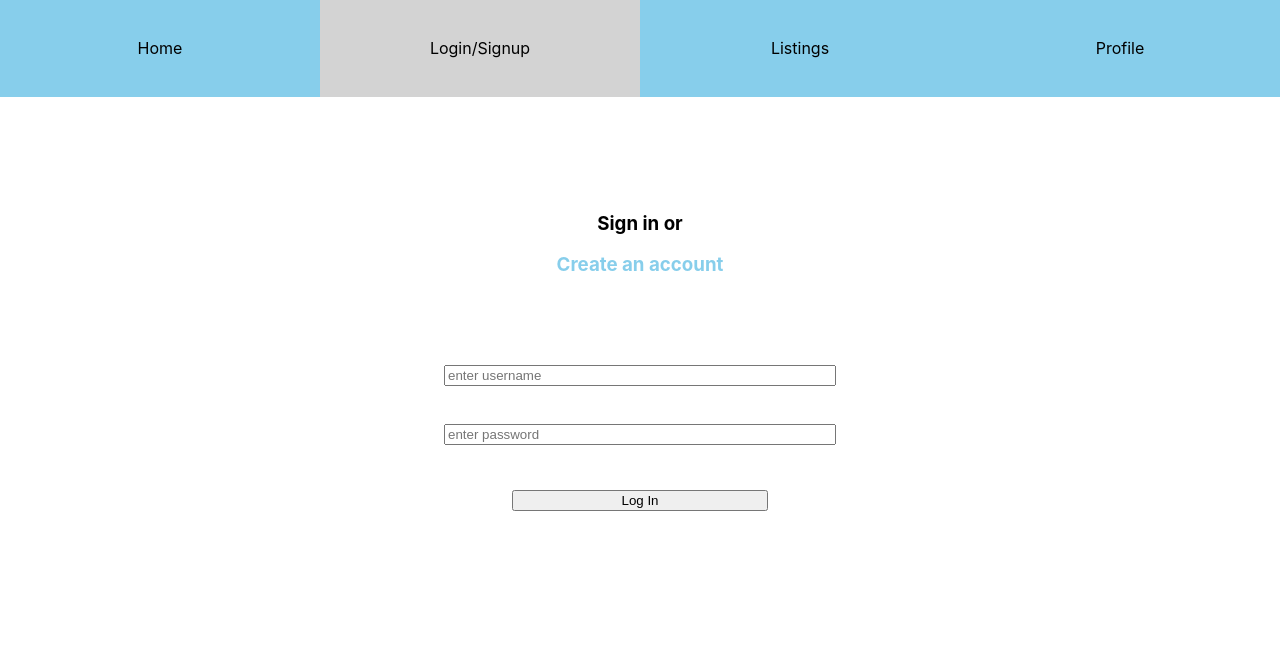
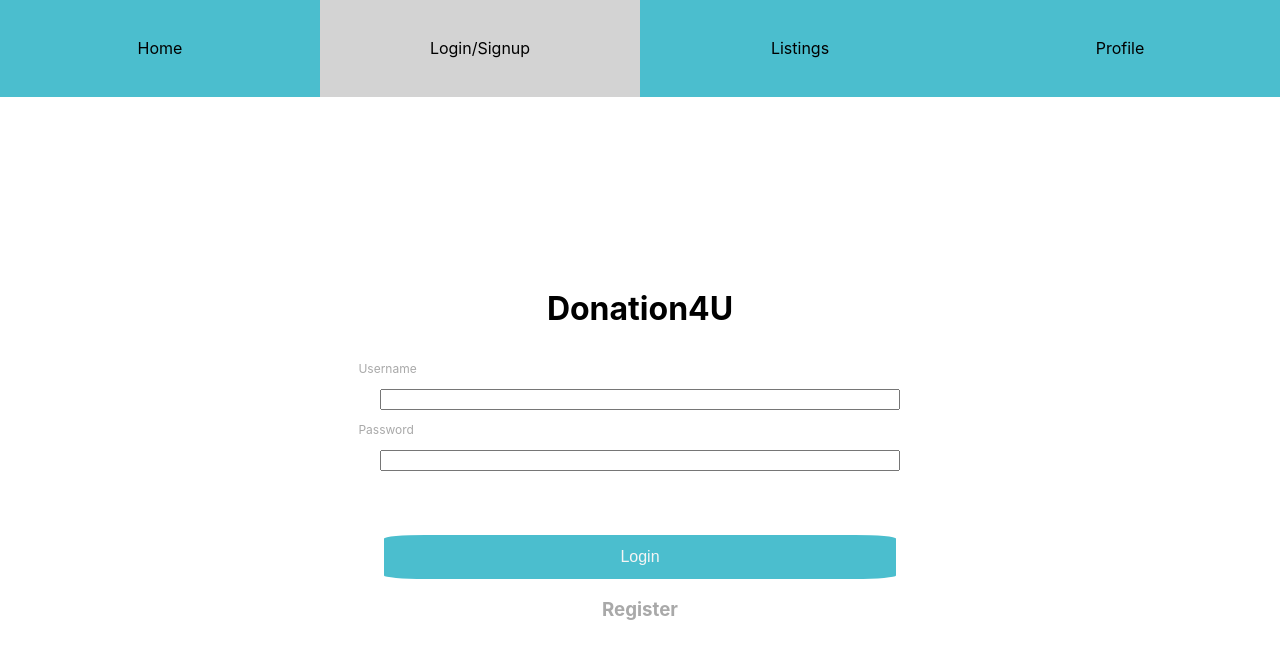
Before and after one commit to stephenpark7/hackathon-ppex, a React (Create React App) app in the folder client/: page /login in a window 1280 px wide. Shown: the top 658 px of the page. Built offline with nearby package versions, Linux system fonts and the light colour scheme.

Commit message:
more work on condition rendering of buttons

```diff
--- a/client/src/App.css
+++ b/client/src/App.css
@@ -24,7 +24,9 @@ margin-top: 5%;
 }
 
 .toggle-login{
-color: skyblue;
+color: darkgray;
+text-align: center;
+font: 80%
 }
 
 .toggle-login:hover{
@@ -32,9 +34,8 @@ color: skyblue;
 }
 
 .login-and-signup-form-fields{
-  width: 30%;
+  width: 40%;
   height: 5%;
-  margin: 1.5%;
 }
 
 .containers-for-login-page{
@@ -45,9 +46,14 @@ color: skyblue;
 }
 
 .submit-buttons{
-  width: 20%;
-  height: 5%;
-  margin-top: 2%;
+  width: 40%;
+  margin-top: 5%;
+  background-color: rgb(75, 190, 206);
+  border: 0;
+  padding: 1%;
+  color: whitesmoke;
+  border-radius: 8% 8% 8% 8%;
+  font-size: 100%
 }
 
 .tabs{
@@ -67,10 +73,6 @@ color: skyblue;
 }
 
 .forms{
-  text-align: center;
-}
-
-.heading-for-forms{
   text-align: center;
 }
 
@@ -181,3 +183,10 @@ padding-top: 2%;
   margin-left: 38%;
   height: 10%
 }
+
+.login-labels{
+  text-align: left;
+  margin-left: 28%;
+  font-size: 75%;
+  color: darkgray
+}
--- a/client/src/App.js
+++ b/client/src/App.js
@@ -62,7 +62,8 @@ goToDonationListingShowPage=(donation)=>{
     aShowPageIsExpanded: true,
     currentlyExpandedListing: donation,
     createdANewListing: false,
-    typeOfListingExpanded: "donation"
+    typeOfListingExpanded: "donation",
+    profileListingExpanded: false
   })
 }
 
@@ -73,7 +74,8 @@ goToRequestListingShowPage=(request)=>{
     aShowPageIsExpanded: true,
     currentlyExpandedListing: request,
     createdANewListing: false,
-    typeOfListingExpanded: "request"
+    typeOfListingExpanded: "request",
+    profileListingExpanded: false
   })
 }
 
@@ -88,8 +90,7 @@ returnToListingsIndex=()=>{
     typeOfListingExpanded: "",
     newDirectRequestForItem: false,
     newDirectRequestToDonate: false,
-    showSubmissionPage: false
-
+    showSubmissionPage: false,
   })
 }
 
@@ -122,7 +123,8 @@ goToDonationListingShowPageFromProfile=(donation)=>{
     currentlyExpandedListing: donation,
     profileListingExpanded: true,
     createdANewListing: false,
-    typeOfListingExpanded: "user's donation listing"
+    showSubmissionPage: false,
+    typeOfListingExpanded: "donation listing"
   })
 }
 
@@ -134,7 +136,8 @@ goToRequestListingShowPageFromProfile=(request)=>{
     currentlyExpandedListing: request   ,
     profileListingExpanded: true,
     createdANewListing: false,
-    typeOfListingExpanded: "user's request listing expanded"
+    showSubmissionPage: false,
+    typeOfListingExpanded: "request listing"
   })
 }
 
@@ -146,6 +149,7 @@ goToDirectRequestFromProfile=(request)=>{
     currentlyExpandedListing: request   ,
     profileListingExpanded: true,
     createdANewListing: false,
+    showSubmissionPage: false,
     typeOfListingExpanded: "direct request"
   })
 }
@@ -158,8 +162,37 @@ goToDirectDonationFromProfile=(request)=>{
     currentlyExpandedListing: request   ,
     profileListingExpanded: true,
     createdANewListing: false,
+    showSubmissionPage: false,
     typeOfListingExpanded: "direct donation"
   })
+}
+
+goToApprovedRequestsFromProfile=(request)=>{
+this.setState({
+  requestListingShowPageExpanded: true,
+  donationListingShowPageExpanded: false,
+  aShowPageIsExpanded: true,
+  currentlyExpandedListing: request,
+  profileListingExpanded: true,
+  createdANewListing: false,
+  showSubmissionPage: false,
+  typeOfListingExpanded: "approved requests"
+})
+
+}
+
+goToAcceptedDonationsFromProfile=(donation)=>{
+  this.setState({
+    requestListingShowPageExpanded: true,
+    donationListingShowPageExpanded: false,
+    aShowPageIsExpanded: true,
+    currentlyExpandedListing: donation,
+    profileListingExpanded: true,
+    createdANewListing: false,
+    showSubmissionPage: false,
+    typeOfListingExpanded: "accepted donations"
+  })
+
 }
 
 initiateNewRequestForItem=(item)=>{
@@ -235,11 +268,16 @@ initiateNewRequestToDonate=(item)=>{
       createNewDirectRequestToDonate={this.createNewDirectRequestToDonate}
       newDirectRequestForItem={this.state.newDirectRequestForItem}
       newDirectRequestToDonate={this.state.newDirectRequestToDonateItem}
-      showSubmissionPage={this.state.showSubmissionPage}/>}></Route>
+      showSubmissionPage={this.state.showSubmissionPage}
+      typeOfListingExpanded={this.state.typeOfListingExpanded}/>}></Route>
 
       <Route exact path= '/profile' render={(renderProps)=> <Profile {...renderProps}
       goToRequestListingShowPageFromProfile={this.goToRequestListingShowPageFromProfile}
       goToDonationListingShowPageFromProfile={this.goToDonationListingShowPageFromProfile}
+      goToDirectRequestFromProfile={this.goToDirectRequestFromProfile}
+      goToDirectDonationFromProfile={this.goToDirectDonationFromProfile}
+      goToApprovedRequestsFromProfile={this.goToApprovedRequestsFromProfile}
+      goToAcceptedDonationsFromProfile={this.goToAcceptedDonationsFromProfile}
       aShowPageIsExpanded={this.state.aShowPageIsExpanded}
       requestListingShowPageExpanded={this.state.requestListingShowPageExpanded}
       donationListingShowPageExpanded={this.state.donationListingShowPageExpanded}
@@ -252,7 +290,9 @@ initiateNewRequestToDonate=(item)=>{
       requestorAcceptedDonations={this.state.requestorAcceptedDonations}
       donorApprovedRequests={this.state.donorApprovedRequests}
       donorDirectRequestsReceived={this.state.donorDirectRequestsReceived}
-      donorListings={this.state.donorListings}/>}></Route>
+      donorListings={this.state.donorListings}
+      typeOfListingExpanded={this.state.typeOfListingExpanded}
+      />}></Route>
 
      </Switch>
 
--- a/client/src/Listings.js
+++ b/client/src/Listings.js
@@ -111,7 +111,8 @@ formCompleted=(event)=>{
                 profileListingExpanded={this.props.profileListingExpanded}
                 userType={this.props.userType}
                 initiateNewRequestForItem={this.props.initiateNewRequestForItem}
-                initiateNewRequestToDonate={this.props.initiateNewRequestToDonate}/>
+                initiateNewRequestToDonate={this.props.initiateNewRequestToDonate}
+                typeOfListingExpanded={this.props.typeOfListingExpanded}/>
         )
     }
 }
--- a/client/src/Login.js
+++ b/client/src/Login.js
@@ -74,16 +74,19 @@ toggleSignIn=()=>{
                 <p className="login--and-signup-messages">{this.state.SuccessMessage}</p>
                 }
 
-            <h3 className= "heading-for-forms">Create an account or <p className="toggle-login" onClick= {this.toggleSignIn}>Sign in</p>
-</h3>
+            <h1 className="heading">Donation4U</h1>
 
             <form onSubmit={this.submitSignupForm} className= "forms">
-                <input className="login-and-signup-form-fields" type="text" name="signupUsername" value={this.state.signupUsername} placeholder="create username" onChange={this.formFilledOut}/>
+                <p className="login-labels">Username</p>
+                <input className="login-and-signup-form-fields" type="text" name="signupUsername" value={this.state.signupUsername} onChange={this.formFilledOut}/>
+                <p className="login-labels">Password</p>
+                <input className="login-and-signup-form-fields" type="text" name="signupPassword" value={this.state.signupPassword} onChange={this.formFilledOut}/>
                 <br></br>
-                <input className="login-and-signup-form-fields" type="text" name="signupPassword" value={this.state.signupPassword} placeholder="enter a password" onChange={this.formFilledOut}/>
-                <br></br>
-                <input className="submit-buttons" type="submit" value="Sign up" />
+                <input className="submit-buttons" type="submit" value="Register" />
             </form>
+
+            <h3 className="toggle-login" onClick= {this.toggleSignIn}>Login</h3>
+
 
             </div>
 
@@ -97,9 +100,6 @@ toggleSignIn=()=>{
                 <p className="login--and-signup-messages">{this.state.SuccessMessage}</p>
                 }
 
-            <h3 className= "heading-for-forms">Sign in or <p className= "toggle-login" onClick= {this.toggleSignIn}>Create an account</p></h3>
-
-
             {
             this.state.errors ?
             <p className="login-messages">{this.state.errors}</p>
@@ -107,13 +107,18 @@ toggleSignIn=()=>{
             <p className="login-messages">{this.state.SuccessMessage}</p>
              }
 
+            <h1 className="heading">Donation4U</h1>
+
             <form onSubmit={this.loginFormSubmitted} className= "forms">
-                <input className="login-and-signup-form-fields" type="text" name="loginUsername" value={this.state.loginUsername} placeholder="enter username" onChange={this.formFilledOut}/>
+                <p className="login-labels">Username</p>
+                <input id="username" className="login-and-signup-form-fields" type="text" name="loginUsername" value={this.state.loginUsername} onChange={this.formFilledOut}/>
+                <p className="login-labels">Password</p>
+                <input className="login-and-signup-form-fields" type="text" name="loginPassword" value={this.state.loginPassword} onChange={this.formFilledOut}/>
                 <br></br>
-                <input className="login-and-signup-form-fields" type="text" name="loginPassword" value={this.state.loginPassword} placeholder="enter password" onChange={this.formFilledOut}/>
-                <br></br>
-                <input className="submit-buttons" type="submit" value="Log In" />
+                <input className="submit-buttons" type="submit" value="Login" />
             </form>
+
+            <h3 className= "toggle-login" onClick= {this.toggleSignIn}>Register</h3>
 
             </div>
 
--- a/client/src/NavBar.css
+++ b/client/src/NavBar.css
@@ -11,7 +11,7 @@
      padding-right: 1%;
      padding-left: 1%;
      font-size: 100%;
-    background-color: skyblue;
+    background-color:rgb(75, 190,206);
      color: black;
      text-decoration: none;
      text-align: center;
--- a/client/src/Profile.js
+++ b/client/src/Profile.js
@@ -17,7 +17,7 @@ displayDonorListings=()=>{
 displayDirectRequestsReceived=()=>{
     return this.props.donorDirectRequestsReceived.map(listing=>{
         return <div>
-        <p onClick= {()=>this.props.goToRequestListingShowPageFromProfile(listing)} className="background-for-general-listings"><img className='general-listing' src= {require(`${listing.image}`)} alt= {listing.item}/></p>
+        <p onClick= {()=>this.props.goToDirectRequestFromProfile(listing)} className="background-for-general-listings"><img className='general-listing' src= {require(`${listing.image}`)} alt= {listing.item}/></p>
         </div>
         })
 }
@@ -25,7 +25,7 @@ displayDirectRequestsReceived=()=>{
 displayDirectRequestsApproved=()=>{
     return this.props.donorApprovedRequests.map(listing=>{
         return <div>
-        <p onClick= {()=>this.props.goToRequestListingShowPageFromProfile(listing)} className="background-for-general-listings"><img className='general-listing' src= {require(`${listing.image}`)} alt= {listing.item}/></p>
+        <p onClick= {()=>this.props.goToApprovedRequestsFromProfile(listing)} className="background-for-general-listings"><img className='general-listing' src= {require(`${listing.image}`)} alt= {listing.item}/></p>
         </div>
         })
 }
@@ -38,10 +38,11 @@ displayRequestListings=()=>{
         })
 }
 
+
 displayDirectDonationRequests=()=>{
     return this.props.requestorDirectDonationRequestsReceived.map(listing=>{
         return <div>
-        <p onClick= {()=>this.props.goToDonationListingShowPageFromProfile(listing)} className="background-for-general-listings"><img className='general-listing' src= {require(`${listing.image}`)} alt= {listing.item}/></p>
+        <p onClick= {()=>this.props.goToDirectDonationFromProfile(listing)} className="background-for-general-listings"><img className='general-listing' src= {require(`${listing.image}`)} alt= {listing.item}/></p>
         </div>
         })
 }
@@ -49,7 +50,7 @@ displayDirectDonationRequests=()=>{
 displayAcceptedDonationRequests=()=>{
     return this.props.requestorAcceptedDonations.map(listing=>{
         return <div>
-        <p onClick= {()=>this.props.goToDonationListingShowPageFromProfile(listing)} className="background-for-general-listings"><img className='general-listing' src= {require(`${listing.image}`)} alt= {listing.item}/></p>
+        <p onClick= {()=>this.props.goToAcceptedDonationsFromProfile(listing)} className="background-for-general-listings"><img className='general-listing' src= {require(`${listing.image}`)} alt= {listing.item}/></p>
         </div>
         })
 }
@@ -85,7 +86,8 @@ displayAcceptedDonationRequests=()=>{
             <ListingShowPage currentlyExpandedListing={this.props.currentlyExpandedListing}
             returnToListingsIndex={this.props.returnToListingsIndex}
             donationListingShowPageExpanded={this.props.donationListingShowPageExpanded}
-            profileListingExpanded={this.props.profileListingExpanded}/>
+            profileListingExpanded={this.props.profileListingExpanded}
+            typeOfListingExpanded={this.props.typeOfListingExpanded}/>
         )
     }
 }
```
Also changed, not shown: client/src/ListingShowPage.js (+71 -32 lines).
